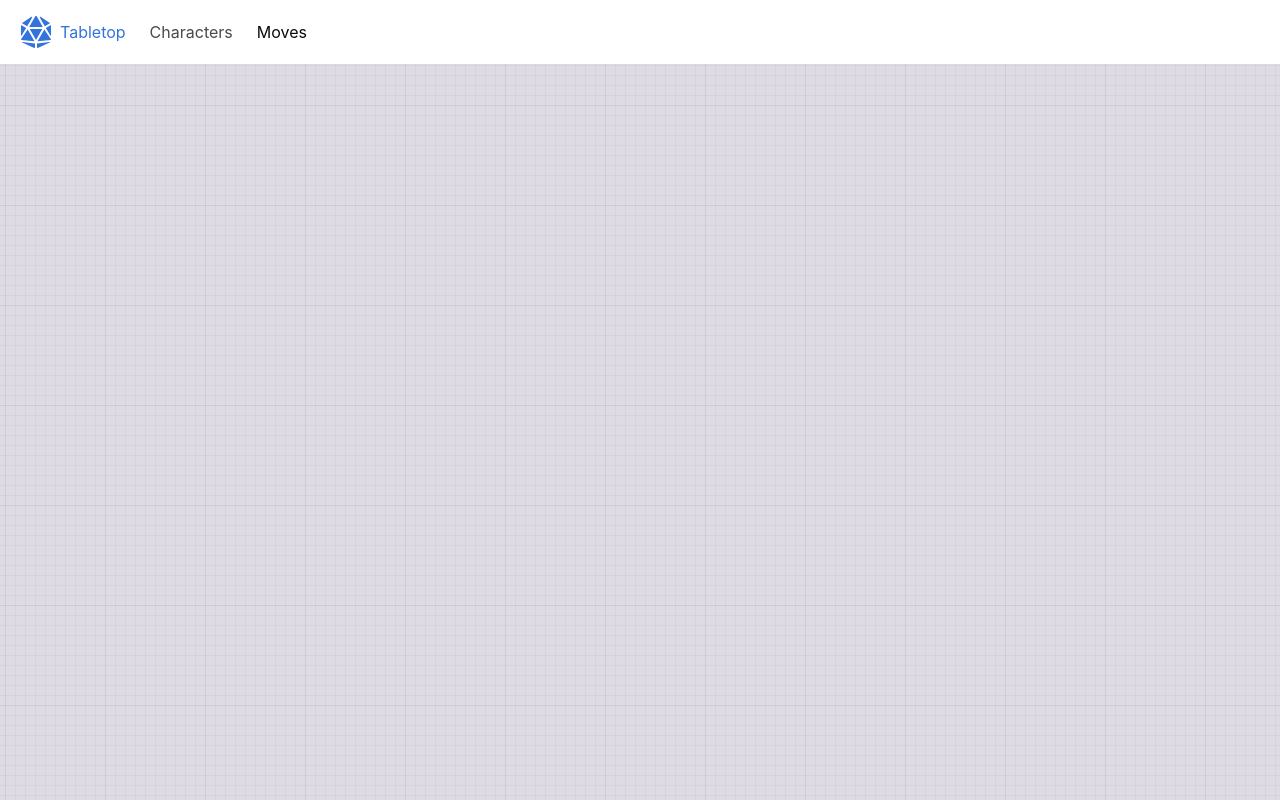
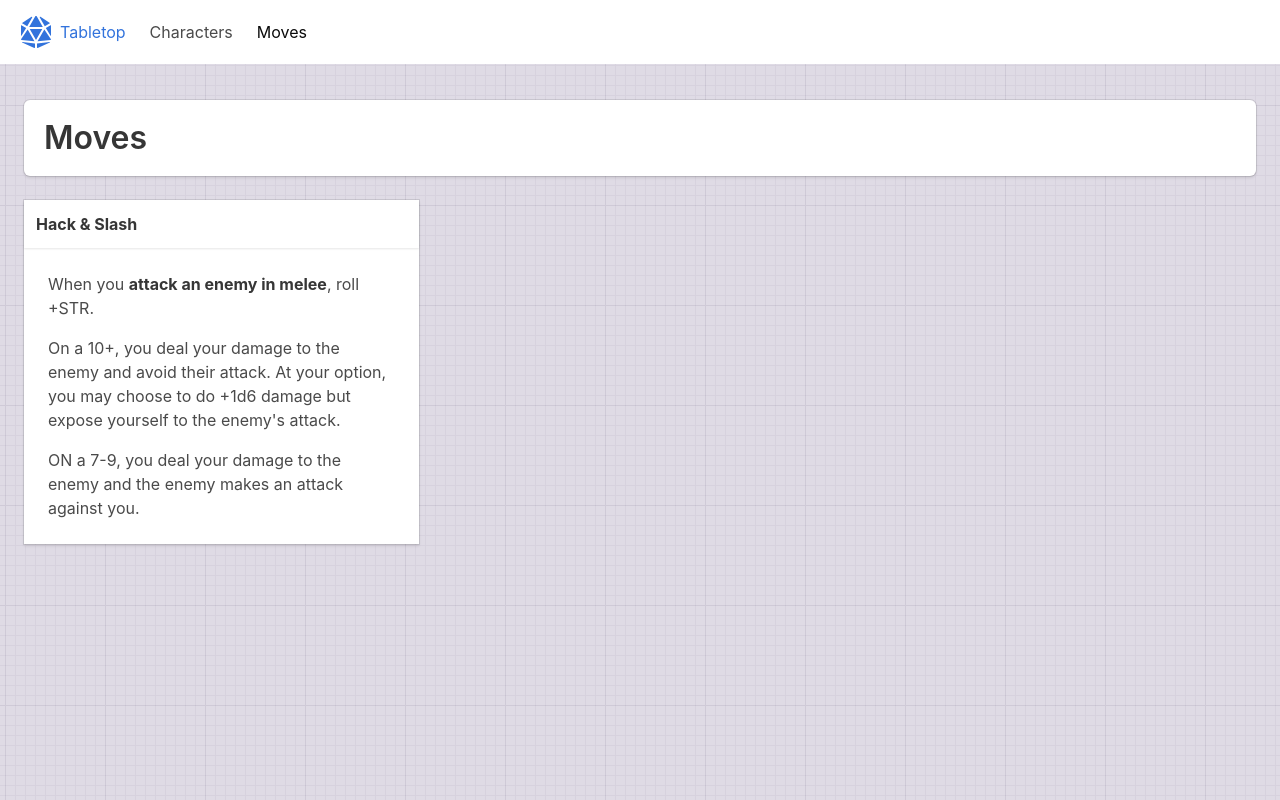
Before and after one commit to Iverum/tabletop, a React (Create React App) app: page /moves in a window 1280 px wide. Built offline with nearby package versions, Linux system fonts and the light colour scheme.

Commit message:
:construction::sparkles: Building out a list of move cards

```diff
--- a/src/App.js
+++ b/src/App.js
@@ -3,6 +3,7 @@ import React from "react";
 import { BrowserRouter as Router, Route } from "react-router-dom";
 
 import Characters from "./components/Characters";
+import Moves from "./components/Moves";
 import TopNavigation from "./components/TopNavigation";
 import CharacterStore from "./stores/CharacterStore";
 
@@ -18,6 +19,7 @@ class App extends React.Component {
           <>
             <TopNavigation />
             <Route component={Characters} exact path={["/", "/characters"]} />
+            <Route component={Moves} exact path={"/moves"} />
           </>
         </Router>
       </Provider>
--- /dev/null
+++ b/src/components/Moves.js
@@ -0,0 +1,65 @@
+import React from "react";
+
+const BASIC_MOVES = [
+  {
+    content: (
+      <>
+        <p>
+          When you <strong>attack an enemy in melee</strong>, roll +STR.
+        </p>
+        <p>
+          On a 10+, you deal your damage to the enemy and avoid their attack. At
+          your option, you may choose to do +1d6 damage but expose yourself to
+          the enemy's attack.
+        </p>
+        <p>
+          ON a 7-9, you deal your damage to the enemy and the enemy makes an
+          attack against you.
+        </p>
+      </>
+    ),
+    name: "Hack & Slash"
+  }
+];
+
+function mapMovesToColumns() {
+  const rows = [];
+  let row = [];
+
+  BASIC_MOVES.forEach((move, index) => {
+    row.push(
+      <div className={`column is-4`}>
+        <div className="card">
+          <div className="card-header">
+            <h1 className="card-header-title">{move.name}</h1>
+          </div>
+          <div className="card-content">
+            <div className="content">{move.content}</div>
+          </div>
+        </div>
+      </div>
+    );
+
+    if (index % 4 === 0) {
+      rows.push(row);
+      row = [];
+    }
+  });
+
+  return rows;
+}
+
+const Moves = () => (
+  <section className="section">
+    <div className="level box">
+      <h1 className="title" style={{ marginBottom: 0 }}>
+        Moves
+      </h1>
+    </div>
+    {mapMovesToColumns().map(row => (
+      <div className="columns">{row}</div>
+    ))}
+  </section>
+);
+
+export default Moves;
```
